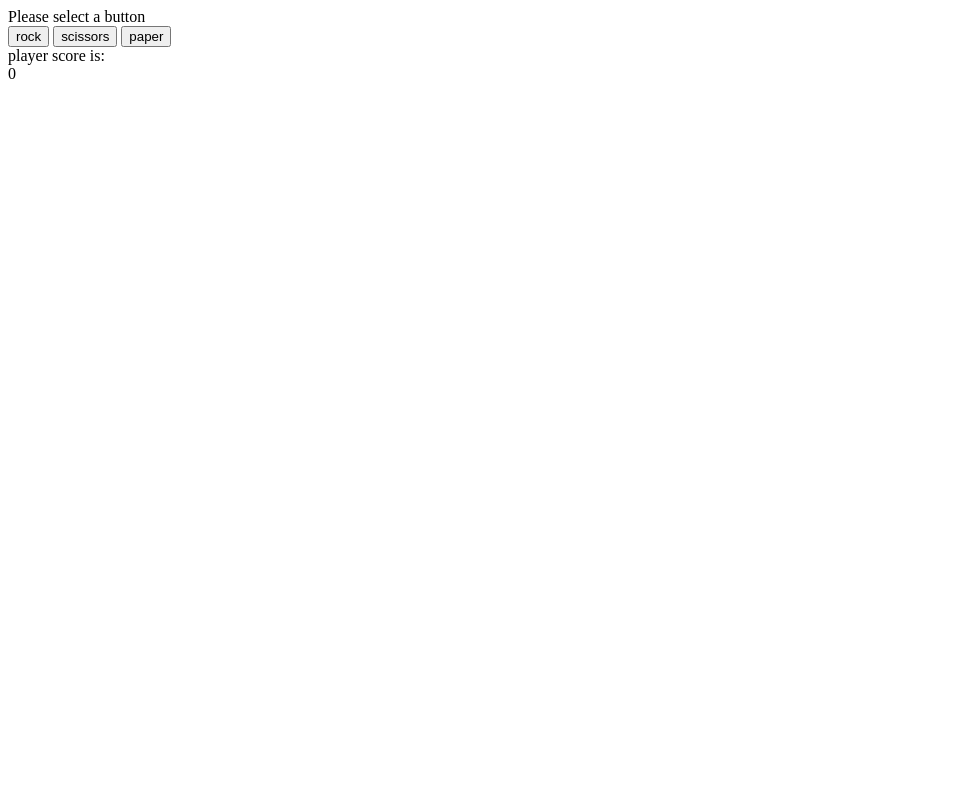
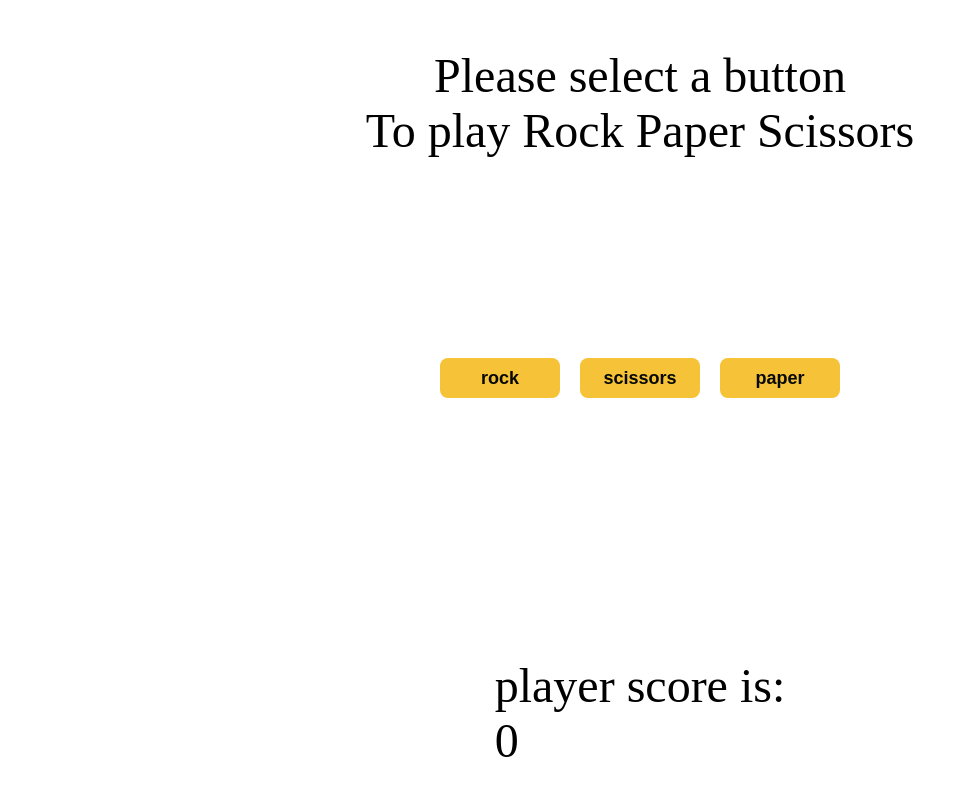
Before and after one commit to CadeLarrabee/javatests, a plain HTML site: page Rock Paper Scissors/index.html in a window 1280 px wide. Shown: the whole page, without its empty margins (0-968 px from the left). Drawn offline with Linux system fonts and the light colour scheme.

Commit message:
adding CSS

```diff
--- a/Rock Paper Scissors/index.html
+++ b/Rock Paper Scissors/index.html
@@ -2,11 +2,13 @@
 <html>
 <head>
   <meta charset="UTF-8">
+  <link rel="stylesheet" href="style.css">
   <script src="javascript.js" defer></script>
   <title>Page Title</title>
 </head>
 <body>
   <div class="tutorialText">Please select a button</div>
+  <div class="tutorialText">To play Rock Paper Scissors</div>
   <div class="playerButtons">
     <button class = "rock">rock</button>
     <button class = "scissors">scissors</button>
@@ -14,7 +16,7 @@
   </div>
   <div class = "playerActions"></div>
   <div class = "playerScoreWrapper">player score is:
-  <div class = "playerScore"></div>
-</div>
+    <div class = "playerScore"></div>
+  </div>
 </body>
 </html>
--- /dev/null
+++ b/Rock Paper Scissors/style.css
@@ -0,0 +1,33 @@
+body{
+  display:flex;
+  flex-direction:column;
+  align-items:center;
+  justify-content:center;
+  min-height:100vh;
+}
+
+.tutorialText, .playerScore, .playerScoreWrapper, .playerActions{
+  font-size:48px;
+}
+
+.playerButtons{
+  font-size:48px;
+  height: 100px;
+  width: 400px;
+  padding:200px;
+  display:flex;
+  justify-content:space-between;
+}
+
+.rock,.scissors,.paper{
+  background-color:#f6c338;
+  color:#070906;
+  border-radius: 8px;
+  border-style: solid;
+  border-color: #070906;
+  height:40px;
+  width:120px;
+  font-size:18px;
+  font-weight: bold;
+  border: none;
+}
```
